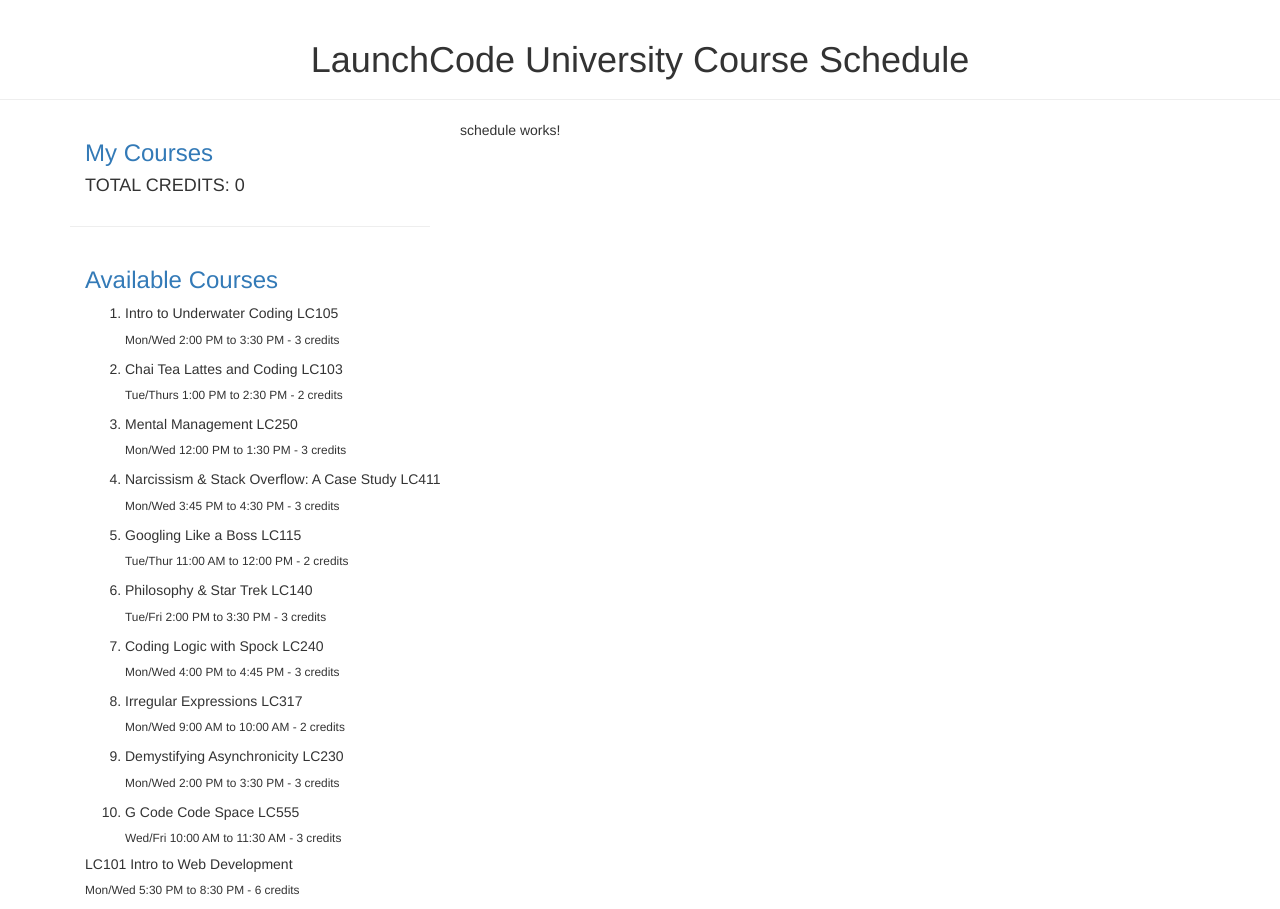
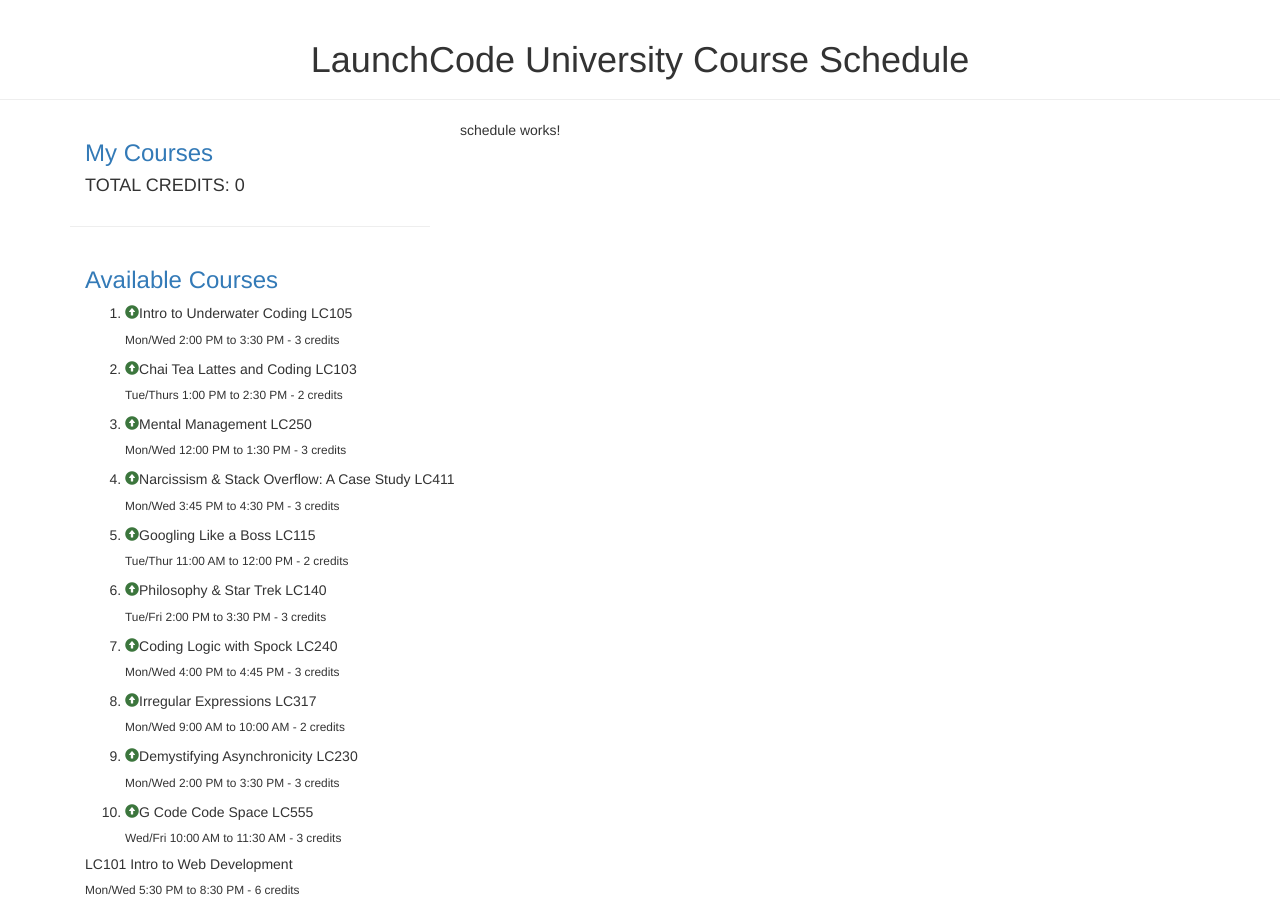
Before and after one commit to ashleyglenn0/LC-CourseSchedule, an Angular app: page / in a window 1280 px wide. Built offline with nearby package versions, Linux system fonts and the light colour scheme.

Commit message:
added glyphicons to course lists

```diff
--- a/src/app/courses/courses.component.html
+++ b/src/app/courses/courses.component.html
@@ -4,7 +4,7 @@
     <ol>
         <li *ngFor="let course of myCourses; let i = index">
             <div class="col-12 vspace">
-                <h5 class="clickable" (click)="removeCourse(i)">{{ course.title }} {{ course.code }}</h5>
+                <h5 class="clickable" (click)="removeCourse(i)"><span class="text-danger glyphicon glyphicon-circle-arrow-down"></span> {{ course.title }} {{ course.code }}</h5>
                     <p class="small"> {{course.getDays()}} {{course.startTime}} to {{ course.endTime }} -
                     {{ course.credits }} credits
                 </p>
@@ -18,7 +18,7 @@
     <ol>
         <li *ngFor="let course of availableCourses;let i = index">
             <div class="col-12 vspace">
-                <h5 class="clickable" (click)="addCourse(i)">{{ course.title }} {{ course.code }}</h5>
+                <h5 class="clickable" (click)="addCourse(i)"><span class="text-success glyphicon glyphicon-circle-arrow-up"></span>{{ course.title }} {{ course.code }}</h5>
                     <p class="small"> {{course.getDays()}} {{course.startTime}} to {{ course.endTime }} -
                     {{ course.credits }} credits
                 </p>
```
